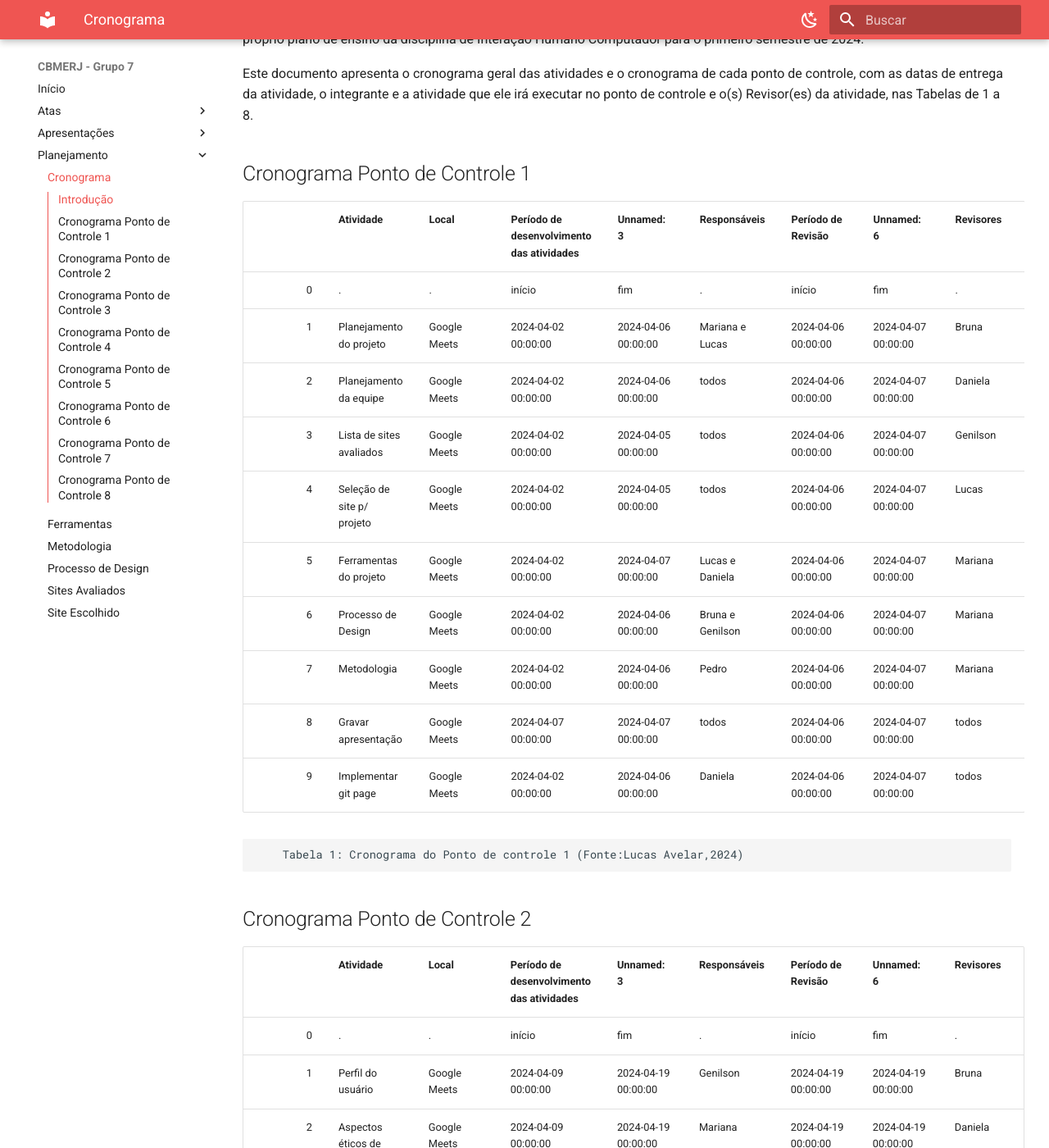
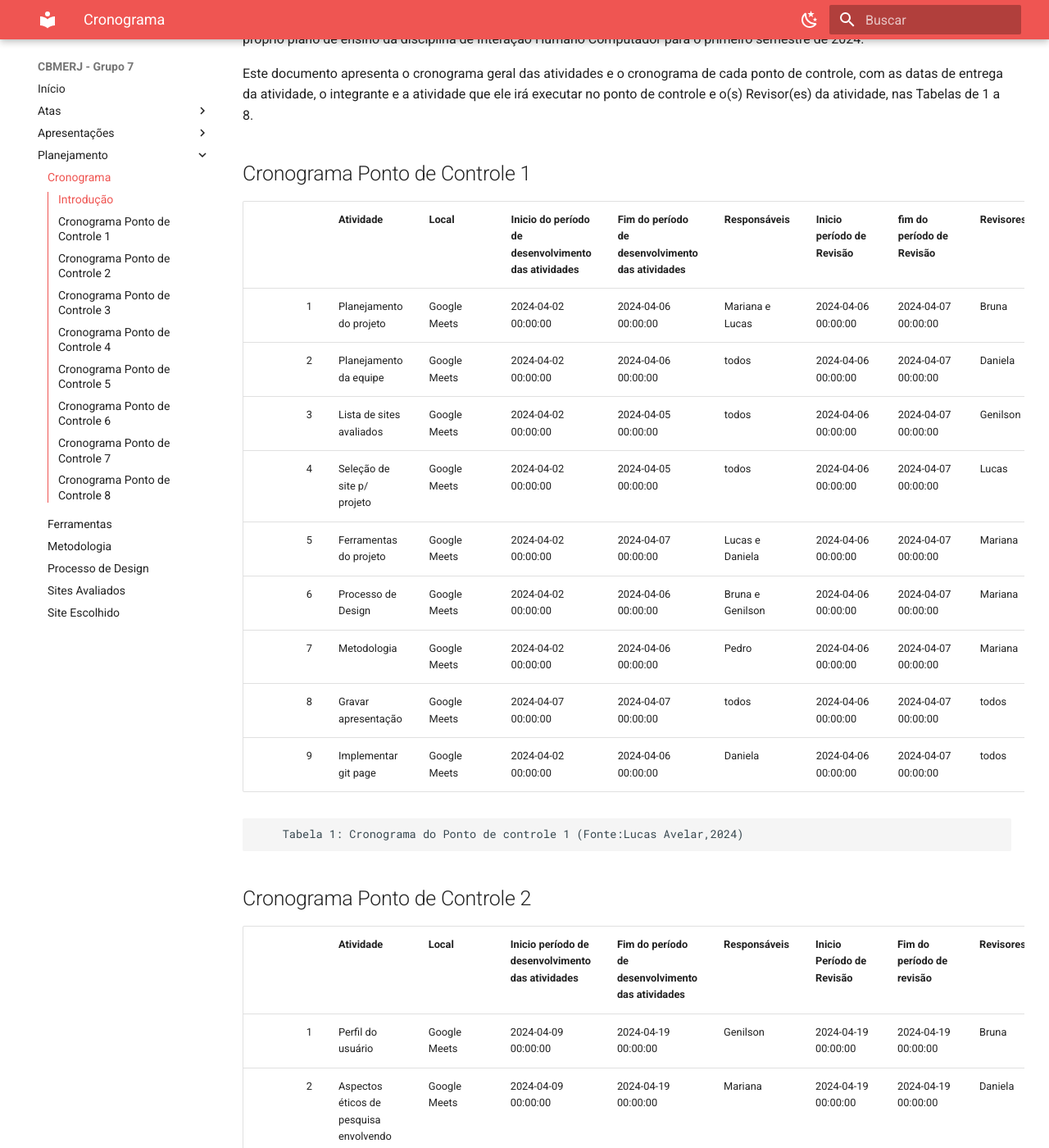
Before and after one commit to Interacao-Humano-Computador/2024.1-CBMERJ, an MkDocs documentation site: the page built from docs/planejamento/cronograma.md, in a window 1280 px wide and 1400 px high, scrolled down 221 px. Shown: the whole window at 82% size. Built offline with MkDocs 1.6.1 and Material for MkDocs 9.7.7, drawn with Linux system fonts in a browser that asks for light colours; some of the changed text lies outside the part shown.

Commit message:
Update cronograma.md
Corrigi umas células

```diff
--- a/docs/planejamento/cronograma.md
+++ b/docs/planejamento/cronograma.md
@@ -8,9 +8,8 @@ Este documento apresenta o cronograma geral das atividades e o cronograma de cad
 
 ## Cronograma Ponto de Controle 1
 
-|    | Atividade                  | Local        | Período de desenvolvimento das atividades   | Unnamed: 3          | Responsáveis     | Período de Revisão   | Unnamed: 6          | Revisores   |
+|    | Atividade                  | Local        | Inicio do período de desenvolvimento das atividades   | Fim do período de desenvolvimento das atividades          | Responsáveis     | Inicio período de Revisão   | fim do período de Revisão          | Revisores   |
 |---:|:---------------------------|:-------------|:--------------------------------------------|:--------------------|:-----------------|:---------------------|:--------------------|:------------|
-|  0 | .                            | .              | início                                      | fim                 | .                  | início               | fim                 | .            |
 |  1 | Planejamento do projeto    | Google Meets | 2024-04-02 00:00:00                         | 2024-04-06 00:00:00 | Mariana e Lucas  | 2024-04-06 00:00:00  | 2024-04-07 00:00:00 | Bruna       |
 |  2 | Planejamento da equipe     | Google Meets | 2024-04-02 00:00:00                         | 2024-04-06 00:00:00 | todos            | 2024-04-06 00:00:00  | 2024-04-07 00:00:00 | Daniela     |
 |  3 | Lista de sites avaliados   | Google Meets | 2024-04-02 00:00:00                         | 2024-04-05 00:00:00 | todos            | 2024-04-06 00:00:00  | 2024-04-07 00:00:00 | Genilson    |
@@ -25,9 +24,8 @@ Este documento apresenta o cronograma geral das atividades e o cronograma de cad
 
 ## Cronograma Ponto de Controle 2
 
-|    | Atividade                                      | Local        | Período de desenvolvimento das atividades   | Unnamed: 3          | Responsáveis   | Período de Revisão   | Unnamed: 6          | Revisores   |
+|    | Atividade                                      | Local        | Inicio período de desenvolvimento das atividades   | Fim do período de desenvolvimento das atividades          | Responsáveis   | Inicio Período de Revisão   | Fim do período de revisão          | Revisores   |
 |---:|:-----------------------------------------------|:-------------|:--------------------------------------------|:--------------------|:---------------|:---------------------|:--------------------|:------------|
-|  0 | .                                              | .            | início                                      | fim                 | .              | início               | fim                 | .           |
 |  1 | Perfil do usuário                              | Google Meets | 2024-04-09 00:00:00                         | 2024-04-19 00:00:00 | Genilson       | 2024-04-19 00:00:00  | 2024-04-19 00:00:00 | Bruna       |
 |  2 | Aspectos éticos de pesquisa envolvendo pessoas | Google Meets | 2024-04-09 00:00:00                         | 2024-04-19 00:00:00 | Mariana        | 2024-04-19 00:00:00  | 2024-04-19 00:00:00 | Daniela     |
 |  3 | Personas                                       | Google Meets | 2024-04-09 00:00:00                         | 2024-04-17 00:00:00 | Daniela        | 2024-04-19 00:00:00  | 2024-04-19 00:00:00 | Genilson    |
@@ -41,9 +39,8 @@ Este documento apresenta o cronograma geral das atividades e o cronograma de cad
 
 ## Cronograma Ponto de Controle 3
 
-|    | Atividade                                    | Local        | Período de desenvolvimento das atividades   | Unnamed: 3          | Responsáveis    | Período de Revisão   | Unnamed: 6          | Revisores   |
+|    | Atividade                                    | Local        | Inicio período de desenvolvimento das atividades   | Fim do período de desenvolvimento das atividades          | Responsáveis    | Inicio período de Revisão   | Fim do período de revisão          | Revisores   |
 |---:|:---------------------------------------------|:-------------|:--------------------------------------------|:--------------------|:----------------|:---------------------|:--------------------|:------------|
-|  0 | .                                            | .            | início                                      | fim                 | .               | início               | .                   | .           |
 |  1 | Princípios Gerais do Projeto                 | Google Meets | 2024-04-09 00:00:00                         | 2024-04-25 00:00:00 | Pedro           | 2024-04-25 00:00:00  | 2024-04-25 00:00:00 | Bruna       |
 |  2 | Metas de usabilidade                         | Google Meets | 2024-04-09 00:00:00                         | 2024-04-25 00:00:00 | Bruna e Mariana | 2024-04-25 00:00:00  | 2024-04-25 00:00:00 | Daniela     |
 |  3 | Guia de estilo                               | Google Meets | 2024-04-09 00:00:00                         | 2024-04-24 00:00:00 | Genilson        | 2024-04-25 00:00:00  | 2024-04-25 00:00:00 | Lucas       |
@@ -55,9 +52,8 @@ Este documento apresenta o cronograma geral das atividades e o cronograma de cad
 
 ## Cronograma Ponto de Controle 4
 
-|    | Atividade                                                                | Local        | Período de desenvolvimento das atividades   | Unnamed: 3          | Responsáveis      | Período de Revisão   | Unnamed: 6          | Revisores   |
+|    | Atividade                                                                | Local        | Inicio período de desenvolvimento das atividades   | Fim do período de desenvolvimento das atividades          | Responsáveis      |Inicio período de Revisão   | Fim do período de revisão          | Revisores   |
 |---:|:-------------------------------------------------------------------------|:-------------|:--------------------------------------------|:--------------------|:------------------|:---------------------|:--------------------|:------------|
-|  0 | nan                                                                      | nan          | início                                      | fim                 | nan               | início               | fim                 | nan         |
 |  1 | Planejamento de Avaliação do story boarding e análise de tarefas         | Google Meets | 2024-04-30 00:00:00                         | 2024-05-04 00:00:00 | Daniela e Mariana | 2024-06-03 00:00:00  | 2024-06-04 00:00:00 | Bruna       |
 |  2 | planejamento do relato dos resultados da avaliação do storyboard         | Google Meets | 2024-04-30 00:00:00                         | 2024-05-04 00:00:00 | Genilson e Pedro  | 2024-06-03 00:00:00  | 2024-06-04 00:00:00 | Lucas       |
 |  3 | Planejamento do relato dos resultados de avaliaçao de análise de tarefas | Google Meets | 2024-04-30 00:00:00                         | 2024-05-03 00:00:00 | Bruna e Lucas     | 2024-06-03 00:00:00  | 2024-06-04 00:00:00 | Daniela     |
@@ -68,9 +64,8 @@ Este documento apresenta o cronograma geral das atividades e o cronograma de cad
 
 ## Cronograma Ponto de Controle 5
 
-|    | Atividade                                                                | Local        | Período de desenvolvimento das atividades   | Unnamed: 3          | Responsáveis       | Período de Revisão   | Unnamed: 6          | Revisores   |
+|    | Atividade                                                                | Local        | Inicio período de desenvolvimento das atividades   | Fim do período de desenvolvimento das atividades          | Responsáveis       | Inicio período de revisão   | Fim do período de revisão          | Revisores   |
 |---:|:-------------------------------------------------------------------------|:-------------|:--------------------------------------------|:--------------------|:-------------------|:---------------------|:--------------------|:------------|
-|  0 | .                                                                        | .            | início                                      | fim                 | .                  | início               | fim                 | .           |
 |  1 | relato dos resultados do story board e da análise de tarefas             | Google Meets | 2024-05-09 00:00:00                         | 2024-05-17 00:00:00 | Genilson e Daniela | 2024-05-17 00:00:00  | 2024-05-17 00:00:00 | Bruna       |
 |  2 | relato dos resultados da análise de tarefas                              | Google Meets | 2024-05-09 00:00:00                         | 2024-05-16 00:00:00 | Mariana            | 2024-05-17 00:00:00  | 2024-05-17 00:00:00 | Bruna       |
 |  3 | Planejamento da avaliação do protótipo de papel                          | Google Meets | 2024-05-09 00:00:00                         | 2024-05-17 00:00:00 | Lucas              | 2024-05-17 00:00:00  | 2024-05-17 00:00:00 | Daniela     |
@@ -82,9 +77,8 @@ Este documento apresenta o cronograma geral das atividades e o cronograma de cad
 
 ## Cronograma Ponto de Controle 6
 
-|    | Atividade                                                | Local        | Período de desenvolvimento das atividades   | Unnamed: 3          | Responsáveis   | Período de Revisão   | Unnamed: 6          | Revisores   |
+|    | Atividade                                                | Local        | Inicio período de desenvolvimento das atividades   | Fim do período de desenvolvimento das atividades          | Responsáveis   | Inicio período de Revisão   | Fim do período de revisão          | Revisores   |
 |---:|:---------------------------------------------------------|:-------------|:--------------------------------------------|:--------------------|:---------------|:---------------------|:--------------------|:------------|
-|  0 | .                                                        | .            | início                                      | fim                 | .              | início               | fim                 | .           |
 |  1 | Planejamento de verificação dos artefatos da etapa 1     | Google Meets | 2024-05-21 00:00:00                         | 2024-05-21 00:00:00 | Todos          | 2024-04-26 00:00:00  | 2024-04-26 00:00:00 | Bruna       |
 |  2 | Planejamento de verificação dos artefatos da etapa 2     | Google Meets | 2024-05-21 00:00:00                         | 2024-05-22 00:00:00 | Todos          | 2024-04-26 00:00:00  | 2024-04-26 00:00:00 | Daniela     |
 |  3 | Planejamento de verificação dos artefatos da etapa 3     | Google Meets | 2024-05-21 00:00:00                         | 2024-05-23 00:00:00 | Todos          | 2024-04-26 00:00:00  | 2024-04-26 00:00:00 | Genilson    |
@@ -104,9 +98,8 @@ Este documento apresenta o cronograma geral das atividades e o cronograma de cad
 
 ## Cronograma Ponto de Controle 7
 
-|    | Atividade                                                                          | Local        | Período de desenvolvimento das atividades   | Unnamed: 3          | Responsáveis    | Período de Revisão   | Unnamed: 6          | Revisores   |
+|    | Atividade                                                                          | Local        | Inicio período de desenvolvimento das atividades   | Fim do período de desenvolvimento das atividades          | Responsáveis    | Inicio período de Revisão   | Fim do período de revisão          | Revisores   |
 |---:|:-----------------------------------------------------------------------------------|:-------------|:--------------------------------------------|:--------------------|:----------------|:---------------------|:--------------------|:------------|
-|  0 | .                                                                                  | .            | início                                      | fim                 | .               | início               | fim                 | .           |
 |  1 | Relato dos resultados do protótipo de papel                                        | Google Meets | 2024-05-28 00:00:00                         | 2024-06-05 00:00:00 | Mariana e Lucas | 2024-06-03 00:00:00  | 2024-06-04 00:00:00 | Pedro       |
 |  2 | Planejamento da avaliação do protótipo de alta fidelidade                          | Google Meets | 2024-05-29 00:00:00                         | 2024-06-05 00:00:00 | todos           | 2024-06-03 00:00:00  | 2024-06-04 00:00:00 | Daniela     |
 |  3 | Planejamento do relato dos resultados da avaliação do protótipo de alta fidelidade | Google Meets | 2024-05-30 00:00:00                         | 2024-06-05 00:00:00 | todos           | 2024-06-03 00:00:00  | 2024-06-04 00:00:00 | Genilson    |
@@ -117,9 +110,8 @@ Este documento apresenta o cronograma geral das atividades e o cronograma de cad
 
 ## Cronograma Ponto de Controle 8
 
-|    | Atividade                                            | Local        | Período de desenvolvimento das atividades   | Unnamed: 3          | Responsáveis    | Período de Revisão   | Unnamed: 6          | Revisores   |
+|    | Atividade                                            | Local        | Inicio período de desenvolvimento das atividades   | Fim do período de desenvolvimento das atividades          | Responsáveis    | Inicio período de Revisão   | Fim do período de revisão          | Revisores   |
 |---:|:-----------------------------------------------------|:-------------|:--------------------------------------------|:--------------------|:----------------|:---------------------|:--------------------|:------------|
-|  0 | .                                                    | .            | início                                      | fim                 | .              | início               | fim                 | .          |
 |  1 | Retalho da avaliação dos protótipos de alta qualidade| Google Meets | 2024-06-06 00:00:00                         | 2024-06-17 00:00:00 | Mariana e Lucas | 2024-06-17 00:00:00  | 2024-06-18 00:00:00 | Todos       |
 |  2 | Gravar apresentação                                  | Google Meets | 2024-06-06 00:00:00                         | 2024-06-18 00:00:00 | todos           | 2024-06-17 00:00:00  | 2024-06-18 00:00:00 | todos       |
 |  3 | Implementar git page                                 | Google Meets | 2024-06-06 00:00:00                         | 2024-06-18 00:00:00 | Daniela         | 2024-06-17 00:00:00  | 2024-06-18 00:00:00 | todos       |
```
